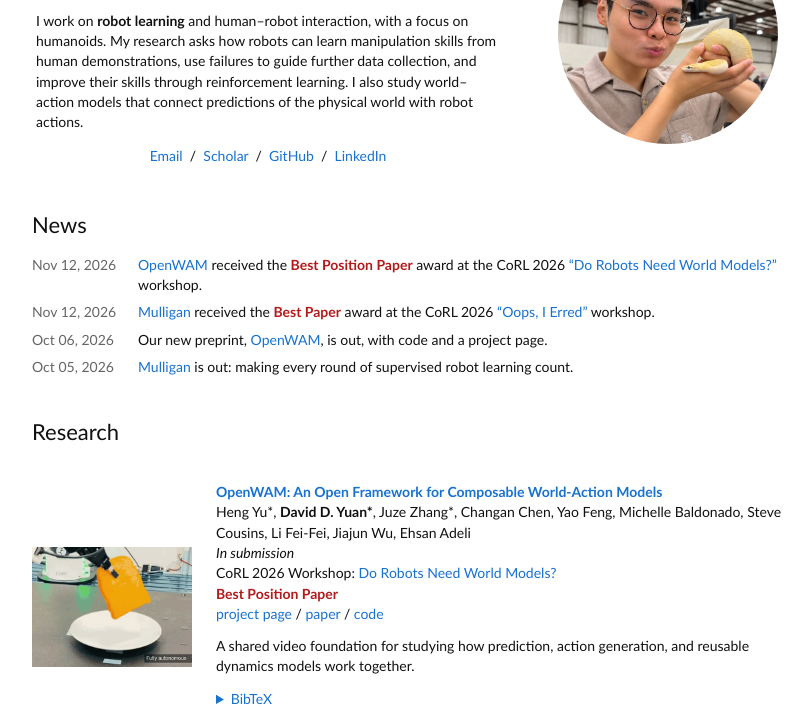
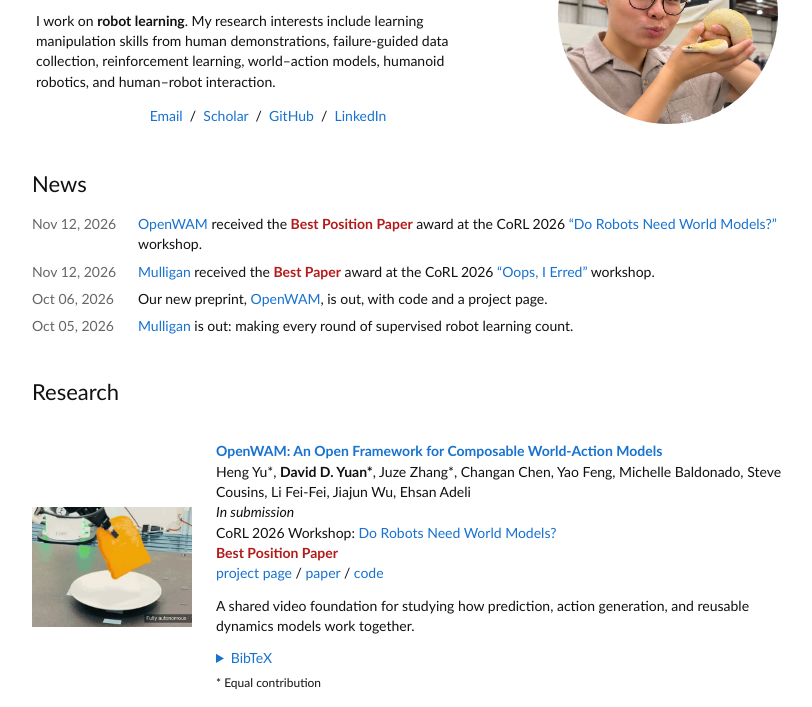
Before and after one commit to DaivdYuan/DaivdYuan.github.io, a website: page docs/index.html in a window 1280 px wide. Shown: the part 132-839 px from the top of the page, without its empty margins (224-1036 px from the left). Drawn offline with Linux system fonts and the light colour scheme.

Commit message:
Keep robot learning as the umbrella research area
Place humanoids and human-robot interaction alongside the detailed research interests and align preview metadata.

```diff
--- a/docs/index.html
+++ b/docs/index.html
@@ -5,9 +5,9 @@
     <title>David D. Yuan</title>
     <meta name="author" content="David D. Yuan">
     <meta name="viewport" content="width=device-width, initial-scale=1">
-    <meta name="description" content="David D. Yuan's research in robot learning, humanoid robotics, human–robot interaction, world–action models, and real-world manipulation.">
+    <meta name="description" content="David D. Yuan works on robot learning, including learning from demonstrations, data collection, reinforcement learning, world–action models, humanoids, and human–robot interaction.">
     <meta property="og:title" content="David D. Yuan · Robotics &amp; Robot Learning">
-    <meta property="og:description" content="Robot learning, humanoid robotics, and human–robot interaction. Publications, projects, and academic news.">
+    <meta property="og:description" content="Robot learning research, publications, projects, and academic news.">
     <meta property="og:type" content="website">
     <link rel="canonical" href="https://daivdyuan.github.io/">
     <meta property="og:url" content="https://daivdyuan.github.io/">
@@ -27,7 +27,7 @@
               <td class="intro-copy" style="padding:2.5%;width:63%;vertical-align:middle">
                 <h1 class="name" style="text-align:center">David D. Yuan</h1>
                 <p>I’m a robotics researcher and a cofounder of <a href="https://intbot.ai/">IntBot</a>.</p>
-                <p>I work on <strong>robot learning</strong> and human–robot interaction, with a focus on humanoids. My research asks how robots can learn manipulation skills from human demonstrations, use failures to guide further data collection, and improve their skills through reinforcement learning. I also study world–action models that connect predictions of the physical world with robot actions.</p>
+                <p>I work on <strong>robot learning</strong>. My research interests include learning manipulation skills from human demonstrations, failure-guided data collection, reinforcement learning, world–action models, humanoid robotics, and human–robot interaction.</p>
                 <p class="profile-links" style="text-align:center">
                   <a href="mailto:davidy02@stanford.edu">Email</a> &nbsp;/&nbsp;
                   <a href="https://scholar.google.com/citations?user=4z-LkLQAAAAJ&amp;hl=en">Scholar</a> &nbsp;/&nbsp;
```
Also changed, not shown: public/index.html (+3 -3 lines).
